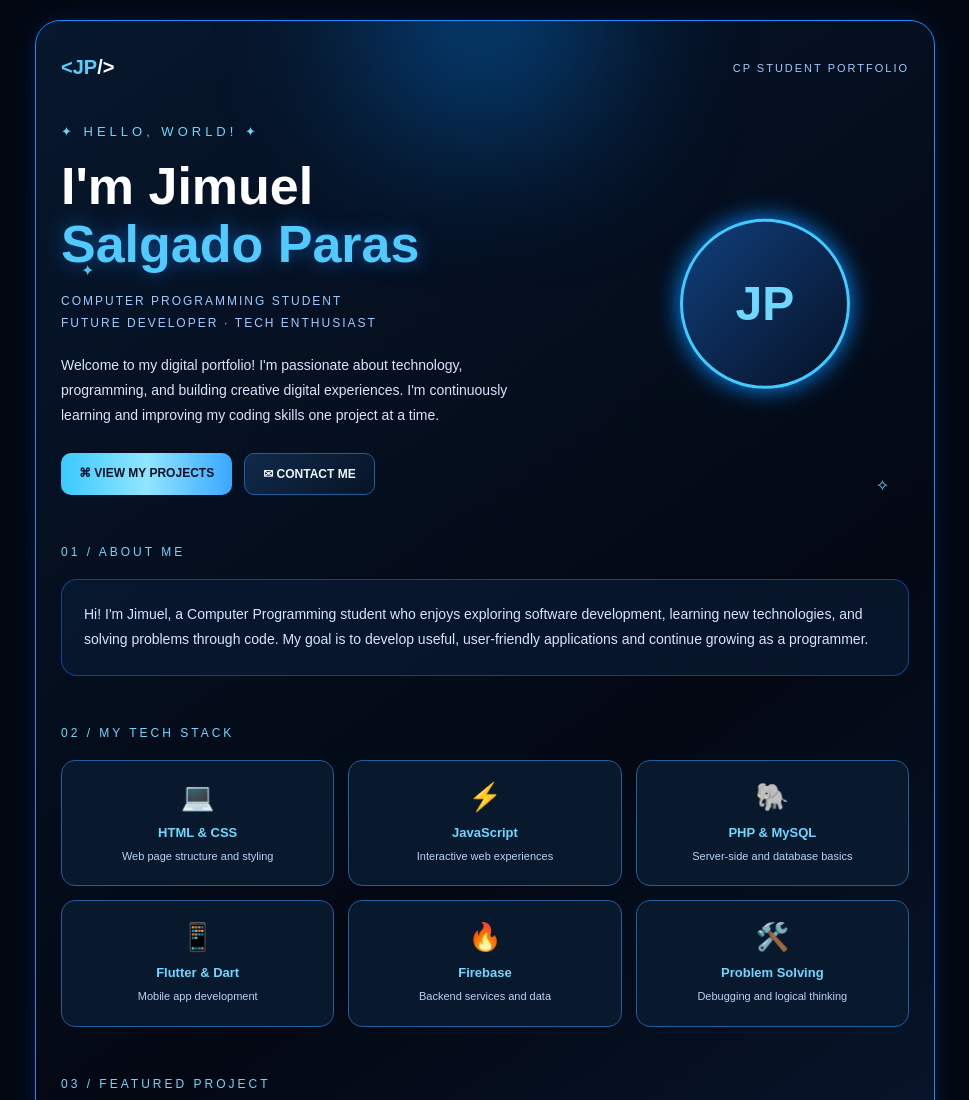
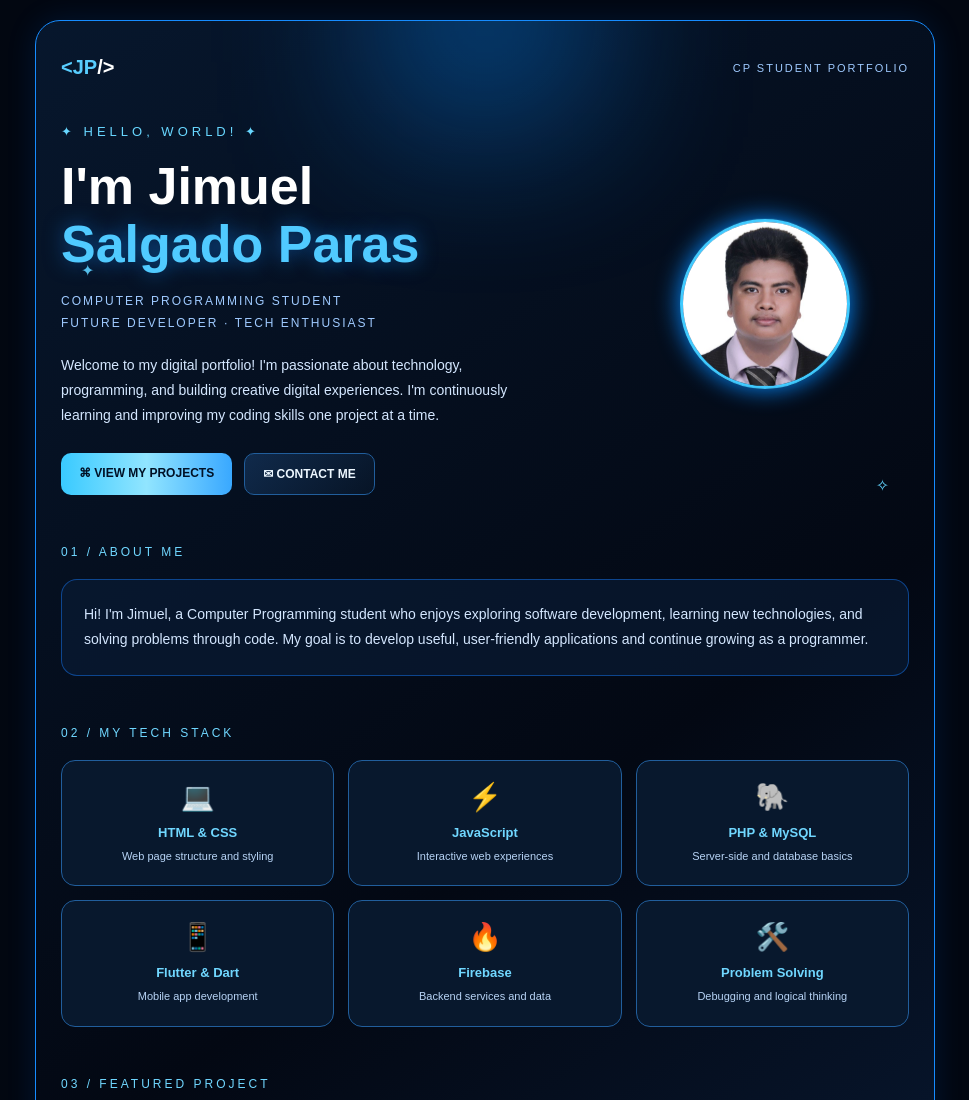
Before and after one commit to jimuelparas/Mypage, a plain HTML site: page Index.html in a window 1280 px wide. Shown: the top 1100 px of the page, without its empty margins (155-1124 px from the left). Drawn offline with Linux system fonts and the light colour scheme.

Commit message:
Update Index.html

```diff
--- a/Index.html
+++ b/Index.html
@@ -575,7 +575,7 @@ h1 span {
 const photo = document.getElementById("profilePhoto");
 const initials = document.getElementById("initials");
 
-photo.src = "profile.jpg";
+photo.src = "IMG_20240924_102144_472.jpg";
 
 photo.onload = function () {
   photo.style.display = "block";
```
